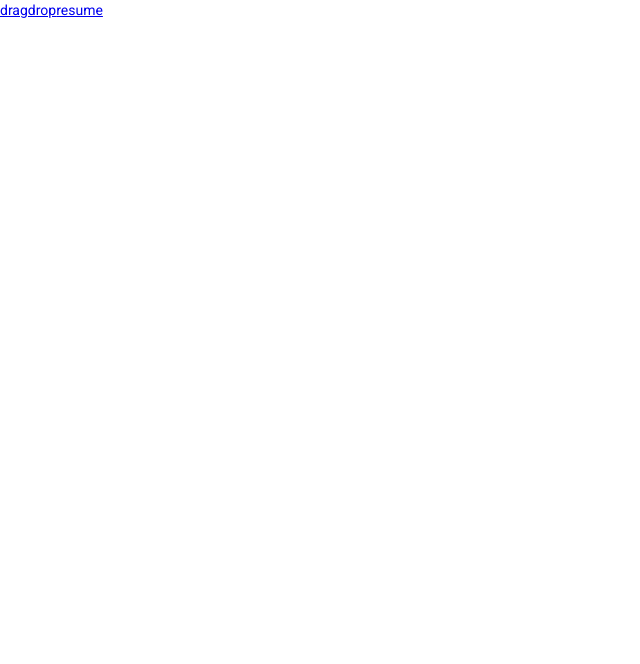
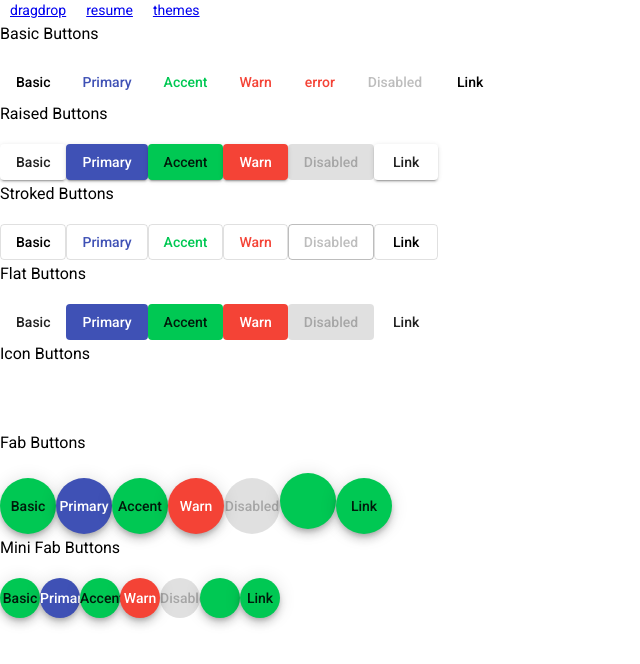
Before and after one commit to niloymcs17/Angular-tutorial, an Angular app: page /themes in a window 1280 px wide. Before the commit this address led to /. Shown: the top 664 px of the page, without its empty margins (0-640 px from the left). Built offline with nearby package versions, Linux system fonts and the light colour scheme.

Commit message:
new theme module

```diff
--- a/src/app/app-routing.module.ts
+++ b/src/app/app-routing.module.ts
@@ -6,6 +6,7 @@ import { ResumeBuilderComponent } from './components/resume-builder/resume-build
 const routes: Routes = [
   {path:'resume-builder', component: ResumeBuilderComponent},
   {path:'dragdrop', component: DragDropComponent},
+  {path:'themes', loadChildren: () => import('./theme-module/theme-module.module').then(m => m.ThemeModuleModule)},
   {path:'charts',loadChildren: () => import('./chart/chart.module').then(m =>m.ChartModule)},
   {path:'**', redirectTo:'' }
 ];
--- a/src/app/app.component.html
+++ b/src/app/app.component.html
@@ -1,5 +1,6 @@
 <a href="/dragdrop">dragdrop</a>
 <a href="/resume-builder">resume</a>
+<a href="/themes">themes</a>
 
 
 <router-outlet></router-outlet>
--- a/src/app/app.component.scss
+++ b/src/app/app.component.scss
@@ -0,0 +1,3 @@
+a {
+    margin: 10px;
+}
--- a/src/app/app.module.ts
+++ b/src/app/app.module.ts
@@ -7,7 +7,7 @@ import { ResumeBuilderComponent } from './components/resume-builder/resume-build
 import { DragDropComponent } from './components/drag-drop/drag-drop.component';
 import { DragDropModule } from '@angular/cdk/drag-drop';
 import { BrowserAnimationsModule } from '@angular/platform-browser/animations';
-
+import {MatButtonModule} from '@angular/material/button'
 @NgModule({
   declarations: [
     AppComponent,
@@ -17,8 +17,8 @@ import { BrowserAnimationsModule } from '@angular/platform-browser/animations';
   imports: [
     BrowserModule,
     AppRoutingModule,
-    DragDropModule,
-    BrowserAnimationsModule
+    DragDropModule, // for drag and drop
+    BrowserAnimationsModule,
   ],
   exports: [
   ],
--- a/src/app/components/drag-drop/drag-drop.component.html
+++ b/src/app/components/drag-drop/drag-drop.component.html
@@ -23,82 +23,3 @@
       </div>
     </div>
   </div>
-
-
-  <h3>Basic Buttons</h3>
-<div class="example-button-row">
-  <button mat-button>Basic</button>
-  <button mat-button color="primary">Primary</button>
-  <button mat-button color="accent">Accent</button>
-  <button mat-button color="warn">Warn</button>
-  <button mat-button disabled>Disabled</button>
-  <a mat-button routerLink=".">Link</a>
-</div>
-
-<h3>Raised Buttons</h3>
-<div class="example-button-row">
-  <button mat-raised-button>Basic</button>
-  <button mat-raised-button color="primary">Primary</button>
-  <button mat-raised-button color="accent">Accent</button>
-  <button mat-raised-button color="warn">Warn</button>
-  <button mat-raised-button disabled>Disabled</button>
-  <a mat-raised-button routerLink=".">Link</a>
-</div>
-
-<h3>Stroked Buttons</h3>
-<div class="example-button-row">
-  <button mat-stroked-button>Basic</button>
-  <button mat-stroked-button color="primary">Primary</button>
-  <button mat-stroked-button color="accent">Accent</button>
-  <button mat-stroked-button color="warn">Warn</button>
-  <button mat-stroked-button disabled>Disabled</button>
-  <a mat-stroked-button routerLink=".">Link</a>
-</div>
-
-<h3>Flat Buttons</h3>
-<div class="example-button-row">
-  <button mat-flat-button>Basic</button>
-  <button mat-flat-button color="primary">Primary</button>
-  <button mat-flat-button color="accent">Accent</button>
-  <button mat-flat-button color="warn">Warn</button>
-  <button mat-flat-button disabled>Disabled</button>
-  <a mat-flat-button routerLink=".">Link</a>
-</div>
-
-<h3>Icon Buttons</h3>
-<div class="example-button-row">
-  <button mat-icon-button aria-label="Example icon-button with a heart icon">
-  </button>
-  <button mat-icon-button color="primary" aria-label="Example icon-button with a heart icon">
-  </button>
-  <button mat-icon-button color="accent" aria-label="Example icon-button with a heart icon">
-  </button>
-  <button mat-icon-button color="warn" aria-label="Example icon-button with a heart icon">
-  </button>
-  <button mat-icon-button disabled aria-label="Example icon-button with a heart icon">
-  </button>
-</div>
-
-<h3>Fab Buttons</h3>
-<div class="example-button-row">
-  <button mat-fab>Basic</button>
-  <button mat-fab color="primary">Primary</button>
-  <button mat-fab color="accent">Accent</button>
-  <button mat-fab color="warn">Warn</button>
-  <button mat-fab disabled>Disabled</button>
-  <button mat-fab aria-label="Example icon-button with a heart icon">
-  </button>
-  <a mat-fab routerLink=".">Link</a>
-</div>
-
-<h3>Mini Fab Buttons</h3>
-<div class="example-button-row">
-  <button mat-mini-fab>Basic</button>
-  <button mat-mini-fab color="primary">Primary</button>
-  <button mat-mini-fab color="accent">Accent</button>
-  <button mat-mini-fab color="warn">Warn</button>
-  <button mat-mini-fab disabled>Disabled</button>
-  <button mat-mini-fab aria-label="Example icon-button with a heart icon">
-  </button>
-  <a mat-mini-fab routerLink=".">Link</a>
-</div>
--- /dev/null
+++ b/src/app/theme-module/buttons/buttons.component.html
@@ -0,0 +1,79 @@
+
+  <h3>Basic Buttons</h3>
+  <div class="example-button-row">
+    <button mat-button>Basic</button>
+    <button mat-button color="primary">Primary</button>
+    <button mat-button color="accent">Accent</button>
+    <button mat-button color="warn">Warn</button>
+    <button mat-button color="error">error</button>
+    <button mat-button disabled>Disabled</button>
+    <a mat-button routerLink=".">Link</a>
+  </div>
+
+  <h3>Raised Buttons</h3>
+  <div class="example-button-row">
+    <button mat-raised-button>Basic</button>
+    <button mat-raised-button color="primary">Primary</button>
+    <button mat-raised-button color="accent">Accent</button>
+    <button mat-raised-button color="warn">Warn</button>
+    <button mat-raised-button disabled>Disabled</button>
+    <a mat-raised-button routerLink=".">Link</a>
+  </div>
+
+  <h3>Stroked Buttons</h3>
+  <div class="example-button-row">
+    <button mat-stroked-button>Basic</button>
+    <button mat-stroked-button color="primary">Primary</button>
+    <button mat-stroked-button color="accent">Accent</button>
+    <button mat-stroked-button color="warn">Warn</button>
+    <button mat-stroked-button disabled>Disabled</button>
+    <a mat-stroked-button routerLink=".">Link</a>
+  </div>
+
+  <h3>Flat Buttons</h3>
+  <div class="example-button-row">
+    <button mat-flat-button>Basic</button>
+    <button mat-flat-button color="primary">Primary</button>
+    <button mat-flat-button color="accent">Accent</button>
+    <button mat-flat-button color="warn">Warn</button>
+    <button mat-flat-button disabled>Disabled</button>
+    <a mat-flat-button routerLink=".">Link</a>
+  </div>
+
+  <h3>Icon Buttons</h3>
+  <div class="example-button-row">
+    <button mat-icon-button aria-label="Example icon-button with a heart icon">
+    </button>
+    <button mat-icon-button color="primary" aria-label="Example icon-button with a heart icon">
+    </button>
+    <button mat-icon-button color="accent" aria-label="Example icon-button with a heart icon">
+    </button>
+    <button mat-icon-button color="warn" aria-label="Example icon-button with a heart icon">
+    </button>
+    <button mat-icon-button disabled aria-label="Example icon-button with a heart icon">
+    </button>
+  </div>
+
+  <h3>Fab Buttons</h3>
+  <div class="example-button-row">
+    <button mat-fab>Basic</button>
+    <button mat-fab color="primary">Primary</button>
+    <button mat-fab color="accent">Accent</button>
+    <button mat-fab color="warn">Warn</button>
+    <button mat-fab disabled>Disabled</button>
+    <button mat-fab aria-label="Example icon-button with a heart icon">
+    </button>
+    <a mat-fab routerLink=".">Link</a>
+  </div>
+
+  <h3>Mini Fab Buttons</h3>
+  <div class="example-button-row">
+    <button mat-mini-fab>Basic</button>
+    <button mat-mini-fab color="primary">Primary</button>
+    <button mat-mini-fab color="accent">Accent</button>
+    <button mat-mini-fab color="warn">Warn</button>
+    <button mat-mini-fab disabled>Disabled</button>
+    <button mat-mini-fab aria-label="Example icon-button with a heart icon">
+    </button>
+    <a mat-mini-fab routerLink=".">Link</a>
+  </div>
--- /dev/null
+++ b/src/app/theme-module/buttons/buttons.component.ts
@@ -0,0 +1,15 @@
+import { Component, OnInit } from '@angular/core';
+
+@Component({
+  selector: 'app-buttons',
+  templateUrl: './buttons.component.html',
+  styleUrls: ['./buttons.component.scss']
+})
+export class ButtonsComponent implements OnInit {
+
+  constructor() { }
+
+  ngOnInit(): void {
+  }
+
+}
--- /dev/null
+++ b/src/app/theme-module/theme-module.module.ts
@@ -0,0 +1,19 @@
+import { NgModule } from '@angular/core';
+import { CommonModule } from '@angular/common';
+import { ButtonsComponent } from './buttons/buttons.component';
+import { ThemeRoutingModule } from './theme-routing.module';
+import {MatButtonModule} from '@angular/material/button'
+
+
+
+@NgModule({
+  declarations: [
+    ButtonsComponent
+  ],
+  imports: [
+    CommonModule,
+    ThemeRoutingModule,
+    MatButtonModule, // for buttons
+  ]
+})
+export class ThemeModuleModule { }
--- a/src/styles.scss
+++ b/src/styles.scss
@@ -13,9 +13,7 @@
 // (imported above). For each palette, you can optionally specify a default, lighter, and darker
 // hue. Available color palettes: https://material.io/design/color/
 $Angular-tutorial-primary: mat.define-palette(mat.$indigo-palette);
-$Angular-tutorial-accent: mat.define-palette(mat.$pink-palette, A200, A100, A400);
-
-// The warn palette is optional (defaults to red).
+$Angular-tutorial-accent: mat.define-palette(mat.$green-palette, A700);
 $Angular-tutorial-warn: mat.define-palette(mat.$red-palette);
 
 // Create the theme object. A theme consists of configurations for individual
```
Also changed, not shown: src/app/theme-module/theme-routing.module.ts (added, +14 -0 lines), src/app/theme-module/buttons/buttons.component.scss (added), 1 other file (tests, documents, lock files or other folders).
